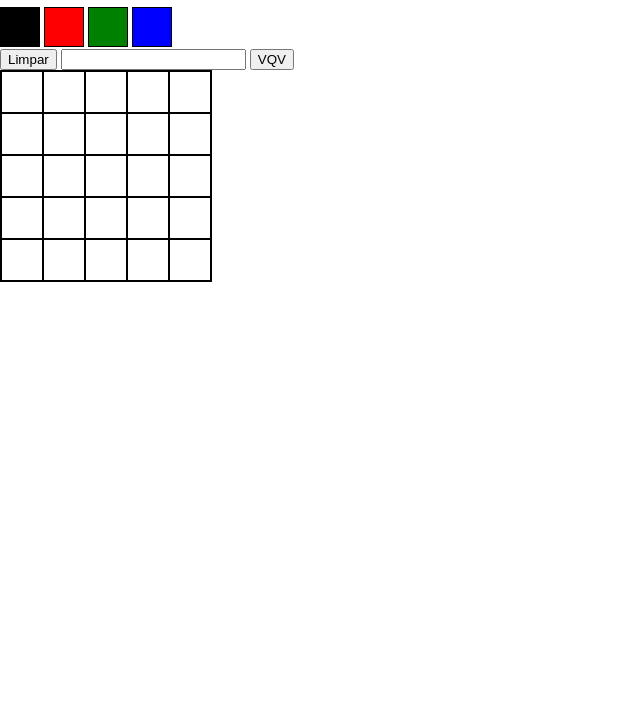
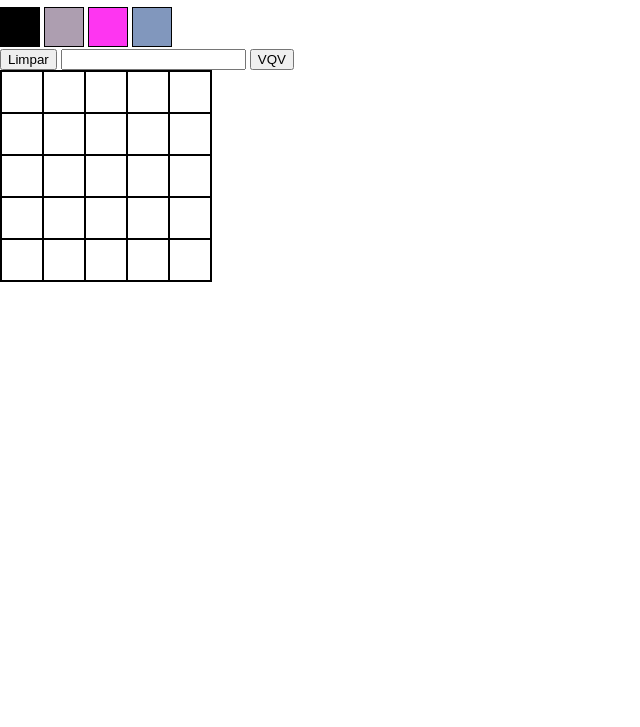
Before and after one commit to arthur-debiasi/fundamentals-pixels-art, a website: page index.html in a window 1280 px wide. Shown: the part 73-800 px from the top of the page, without its empty margins (0-640 px from the left). Drawn offline with Linux system fonts and the light colour scheme.

Commit message:
Requisito 12

```diff
--- a/script.js
+++ b/script.js
@@ -1,3 +1,22 @@
+const colorOne = document.getElementById('color-one');
+const colorTwo = document.getElementById('color-two');
+const colorThree = document.getElementById('color-three');
+const colorFour = document.getElementById('color-four');
+function random255() {
+  return Math.floor(Math.random() * 10 * 25.5);
+}
+function randomColor() {
+  const rColor = random255();
+  const gColor = random255();
+  const bColor = random255();
+  const rGBColor = `rgb(${rColor}, ${gColor}, ${bColor})`;
+  return rGBColor;
+}
+colorOne.style.backgroundColor = 'black';
+colorTwo.style.backgroundColor = randomColor();
+colorThree.style.backgroundColor = randomColor();
+colorFour.style.backgroundColor = randomColor();
+
 /* ===== Cria dinamicamente os 25 pixels ===== */
 const pixelBoard = document.getElementById('pixel-board');
 
@@ -7,7 +26,7 @@ function createPixels(Size) {
   const pixelAmount = Size * Size;
   for (let index = 0; index < pixelAmount; index += 1) {
     const pixels = document.createElement('div');
-    const dimension = (210 - (2 * gridSize)) / gridSize;
+    const dimension = (210 - 2 * gridSize) / gridSize;
     pixels.className = 'pixel';
     pixels.style.width = `${dimension}px`;
     pixels.style.height = `${dimension}px`;
--- a/style.css
+++ b/style.css
@@ -5,7 +5,7 @@ body {
 }
 .color {
   border: black solid 1px;
-  background-color: white;
+
   width: 40px;
   height: 40px;
 }
@@ -16,18 +16,7 @@ body {
   /* width: 40px; */
   /* height: 40px; */
 }
-#color-one {
-  background-color: black;
-}
-#color-two {
-  background-color: red;
-}
-#color-three {
-  background-color: green;
-}
-#color-four {
-  background-color: blue;
-}
+
 
 #pixel-board {
   width: 210px;
@@ -36,7 +25,3 @@ body {
   flex-wrap: wrap;
   border: 1px black solid;
 }
-
-.selected {
-    background-color: red;
-}
```
